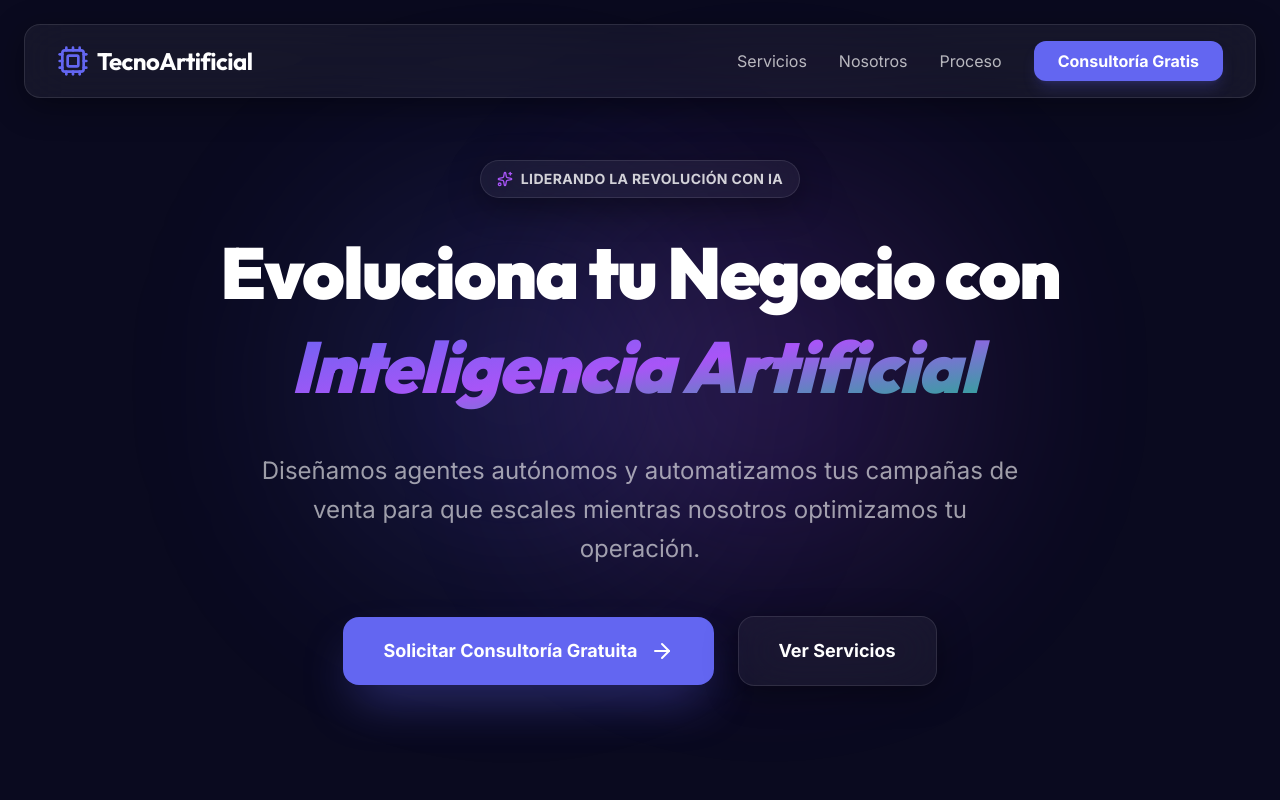
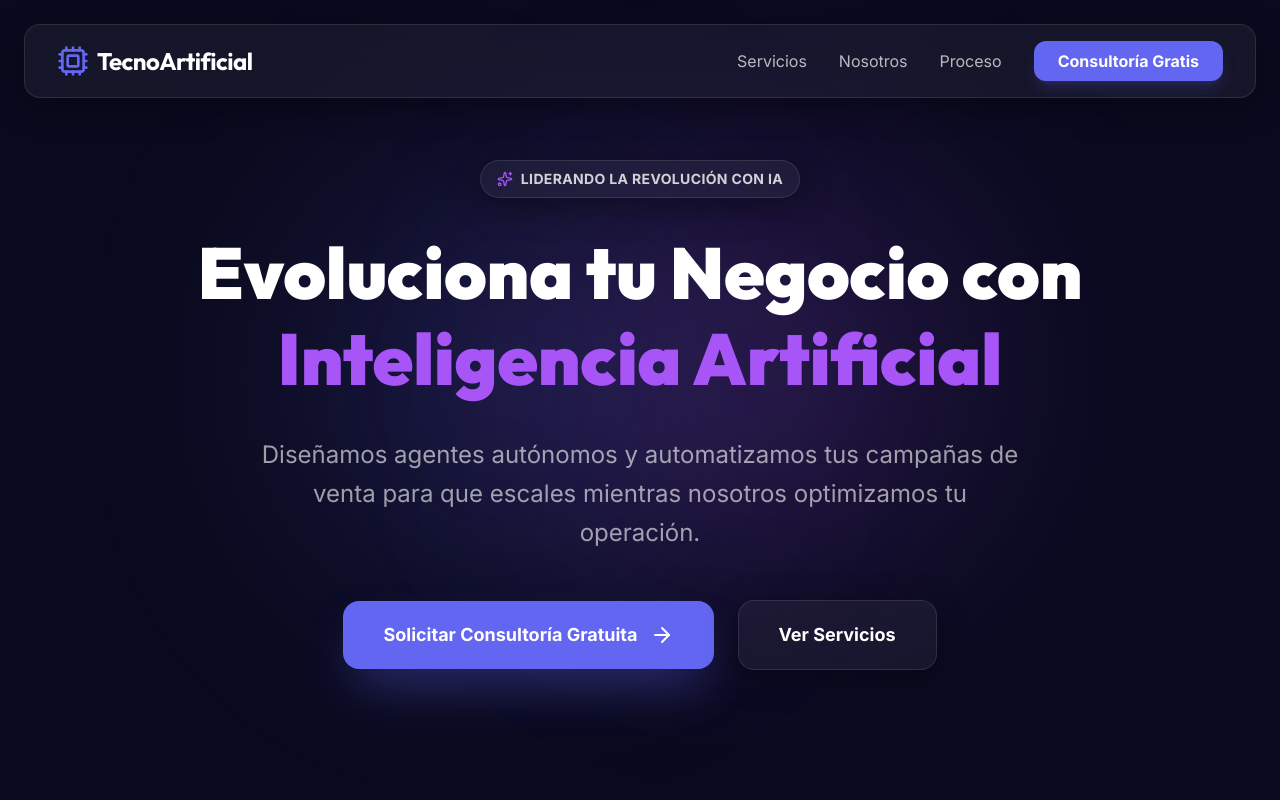
Before and after one commit to mvaldes86-pixel/tecnoartificial, a Next.js app: page / in a window 1280 px wide. Shown: the top 800 px of the page. Built offline with nearby package versions, Linux system fonts and the light colour scheme.

Commit message:
Critical: Fix 503 errors and terminal title clipping

```diff
--- a/package.json
+++ b/package.json
@@ -1,6 +1,9 @@
 {
   "name": "site",
   "version": "0.1.0",
+  "engines": {
+    "node": ">=20.0.0"
+  },
   "private": true,
   "scripts": {
     "dev": "next dev",
--- a/src/app/api/send-email/route.ts
+++ b/src/app/api/send-email/route.ts
@@ -4,7 +4,10 @@ import { NextRequest, NextResponse } from 'next/server';
 // Usaremos una API Key de prueba por ahora, el usuario deberá proveer la suya
 const resend = new Resend(process.env.RESEND_API_KEY || 're_dummy_key');
 
+export const dynamic = 'force-dynamic';
+
 export async function POST(req: NextRequest) {
+  console.log("Iniciando solicitud de envío de email...");
   try {
     const body = await req.json();
     const { nombre, email, whatsapp, empresa, industria, desafio } = body;
--- a/src/components/About.tsx
+++ b/src/components/About.tsx
@@ -1,3 +1,5 @@
+'use client';
+
 import React from 'react';
 import { Target, Users, ShieldCheck } from 'lucide-react';
 
--- a/src/components/Hero.tsx
+++ b/src/components/Hero.tsx
@@ -1,3 +1,5 @@
+'use client';
+
 import React from 'react';
 import { ArrowRight, Sparkles } from 'lucide-react';
 
@@ -5,21 +7,23 @@ export default function Hero() {
   return (
     <section className="relative pt-40 pb-20 px-6 min-h-[90vh] flex items-center justify-center">
       {/* Background Orbs */}
-      <div className="absolute top-1/4 left-1/4 w-96 h-96 bg-primary/20 blur-[120px] rounded-full animate-pulse" />
-      <div className="absolute bottom-1/4 right-1/4 w-96 h-96 bg-secondary/20 blur-[120px] rounded-full animate-pulse delay-1000" />
+      <div className="absolute top-1/4 left-1/4 w-96 h-96 bg-primary/20 blur-[120px] rounded-full" />
+      <div className="absolute bottom-1/4 right-1/4 w-96 h-96 bg-secondary/20 blur-[120px] rounded-full" />
 
       <div className="relative z-10 max-w-5xl text-center">
-        <div className="inline-flex items-center gap-2 px-4 py-2 rounded-full glass mb-8 animate-fade-in">
+        <div className="inline-flex items-center gap-2 px-4 py-2 rounded-full glass mb-8">
           <Sparkles className="text-secondary w-4 h-4" />
           <span className="text-sm font-bold text-white/80 tracking-wide uppercase">Liderando la Revolución con IA</span>
         </div>
 
-        <h1 className="font-display text-4xl md:text-7xl font-black mb-8 leading-[1.2] px-4 tracking-tight">
+        <h1 className="font-display text-4xl md:text-7xl font-black mb-8 leading-[1.2] px-4">
           Evoluciona tu Negocio con <br />
-          <span className="inline-block bg-gradient-neural bg-clip-text text-transparent italic px-4 py-2">
-            Inteligencia Artificial&nbsp;
+          <span className="text-secondary">
+            Inteligencia Artificial
           </span>
         </h1>
+
+
 
 
 
--- a/src/components/Process.tsx
+++ b/src/components/Process.tsx
@@ -1,3 +1,5 @@
+'use client';
+
 import React from 'react';
 
 const steps = [
--- a/src/components/Services.tsx
+++ b/src/components/Services.tsx
@@ -1,3 +1,5 @@
+'use client';
+
 import React from 'react';
 import { Zap, TrendingUp, Bot, BrainCircuit } from 'lucide-react';
 
```
